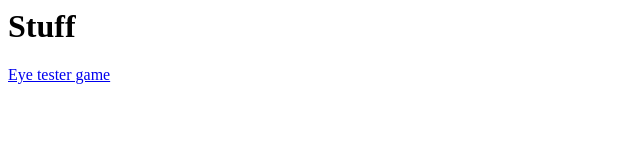
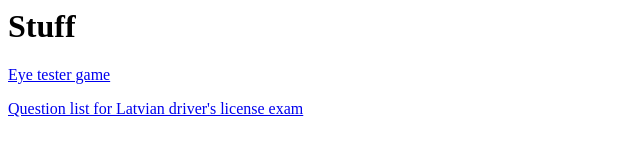
Before and after one commit to zingmars/zingmars.github.io, a plain HTML site: page index.html in a window 1280 px wide. Shown: the whole page, without its empty margins (0-640 px from the left). Drawn offline with Linux system fonts and the light colour scheme.

Commit message:
CSDD B Kategorijas jautājumu dump

```diff
--- a/index.html
+++ b/index.html
@@ -5,5 +5,6 @@
 <body>
 <h1> Stuff </h1>
 <p><a href="/eyetest"> Eye tester game </a></p>
+<p><a href="/BKategorijasJaut/BKat.pdf"> Question list for Latvian driver's license exam </a></p>
 </body>
 </html>
```
Also changed, not shown: 1 other file.
